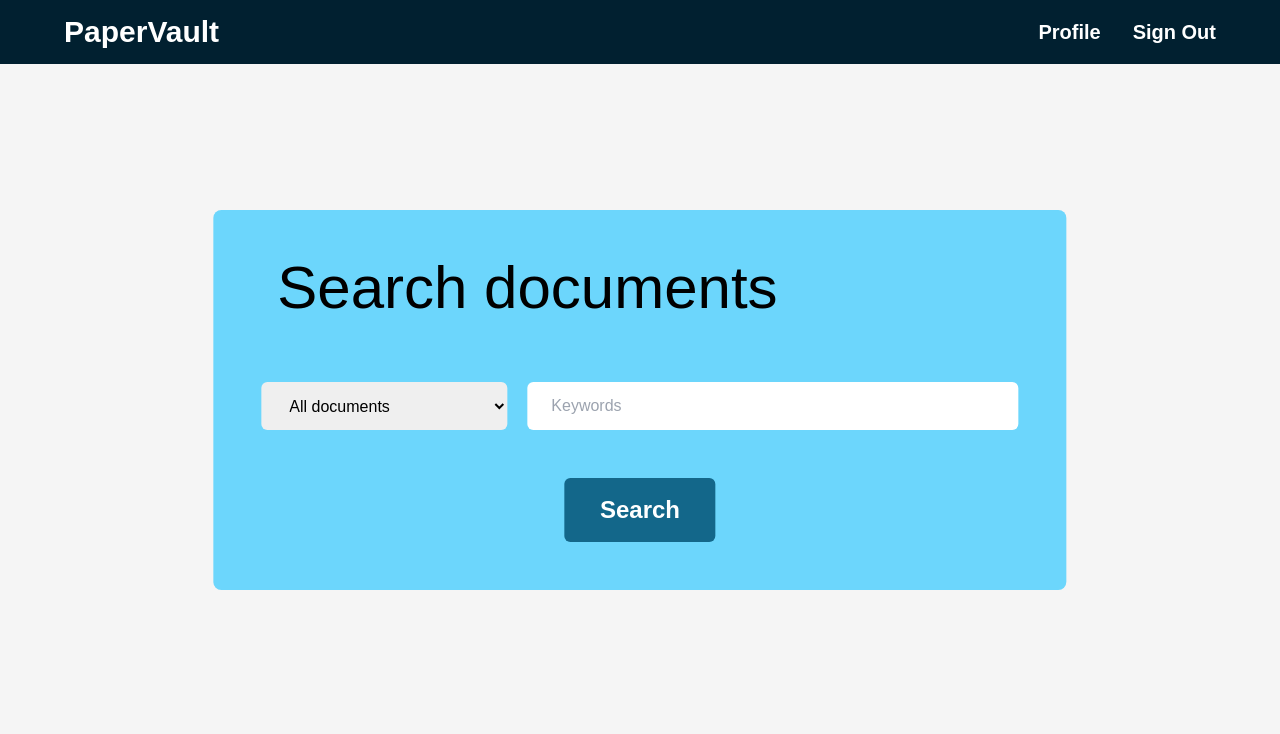
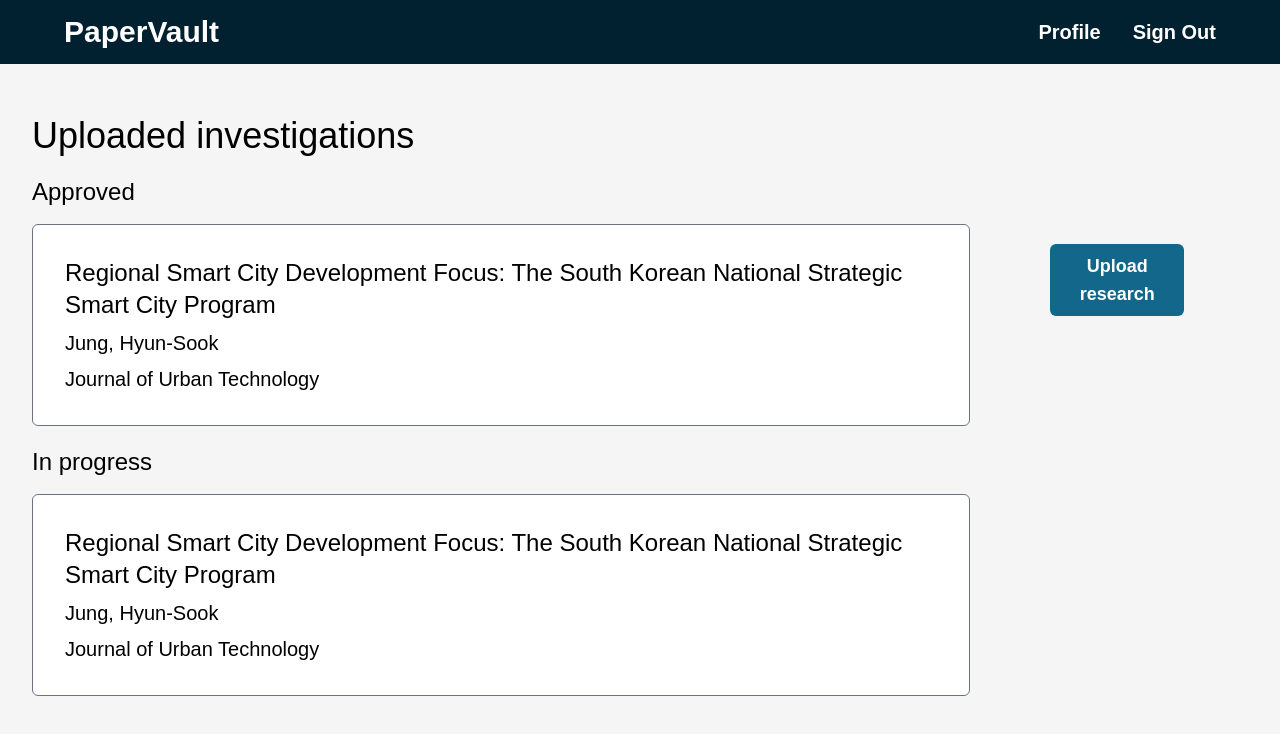
Before and after one commit to ARQUI-SOFTWARE-EMERGENTES/papervault-app, an Angular app: page /my-research in a window 1280 px wide. Before the commit this address led to /search. Shown: the top 734 px of the page. Built offline with nearby package versions, Linux system fonts and the light colour scheme; a web font is replaced by a local one.

Commit message:
feat: add my-research design

```diff
--- a/src/app/app.routes.ts
+++ b/src/app/app.routes.ts
@@ -5,6 +5,7 @@ import { SearchComponent } from './search/search.component';
 import { UploadComponent } from './upload/upload.component';
 import { ProfileComponent } from './profile/profile.component';
 import { ResearchComponent } from './research/research.component';
+import { MyResearchComponent } from './my-research/my-research.component';
 
 export const routes: Routes = [
     { path: 'login', component: LoginComponent },
@@ -13,5 +14,6 @@ export const routes: Routes = [
     { path:'upload', component: UploadComponent},
     { path:'profile/:id', component: ProfileComponent},
     { path: 'research/:id', component: ResearchComponent },
+    { path: 'my-research', component: MyResearchComponent },
     { path: '**', redirectTo: 'search'}
 ];
--- /dev/null
+++ b/src/app/my-research/my-research.component.html
@@ -0,0 +1,28 @@
+<div class="flex flex-col m-8">
+    <div class="mt-5 flex gap-20">
+        <div class="w-full flex flex-col gap-5">
+            <p class="text-4xl">Uploaded investigations</p>
+            <div>
+                <p class="text-2xl pb-4">Approved</p>
+                <div class="bg-white w-full border rounded-md border-gray-500 p-8 flex flex-col gap-2 cursor-pointer">
+                    <h4 class="text-2xl">Regional Smart City Development Focus: The South Korean National Strategic Smart City Program</h4>
+                    <p class="text-xl">Jung, Hyun-Sook</p>
+                    <p class="text-xl">Journal of Urban Technology</p>
+                </div>
+            </div>
+            <div>
+                <p class="text-2xl pb-4">In progress</p>
+                <div class="bg-white w-full border rounded-md border-gray-500 p-8 flex flex-col gap-2 cursor-pointer">
+                    <h4 class="text-2xl">Regional Smart City Development Focus: The South Korean National Strategic Smart City Program</h4>
+                    <p class="text-xl">Jung, Hyun-Sook</p>
+                    <p class="text-xl">Journal of Urban Technology</p>
+                </div>
+            </div>
+        </div>
+        <div class="mt-32 mr-16">
+            <button [routerLink]="['/upload']"  type="submit" class="text-lg bg-secondary rounded-md px-4 py-2 font-bold text-white">
+                Upload research
+            </button>
+        </div>
+    </div>
+</div>
--- a/src/app/profile/profile.component.html
+++ b/src/app/profile/profile.component.html
@@ -64,7 +64,7 @@
         </div>
     </div>
     <div class="mt-32 mr-64">
-        <button type="button" class="text-lg bg-secondary rounded-md px-4 py-2 font-bold text-white">
+        <button [routerLink]="['/my-research']"  type="submit" class="text-lg bg-secondary rounded-md px-4 py-2 font-bold text-white">
             Go to My research >>
         </button>
     </div>
--- a/src/app/profile/profile.component.ts
+++ b/src/app/profile/profile.component.ts
@@ -6,11 +6,12 @@ import {ActivatedRoute} from "@angular/router";
 import {NgForm} from "@angular/forms";
 import { FormsModule } from '@angular/forms';
 import { ReactiveFormsModule } from '@angular/forms';
+import { RouterModule } from '@angular/router';
 
 @Component({
   selector: 'app-profile',
   standalone: true,
-  imports: [NgIf, FormsModule, ReactiveFormsModule],
+  imports: [NgIf, FormsModule, ReactiveFormsModule, RouterModule],
   templateUrl: './profile.component.html',
   styleUrl: './profile.component.css'
 })
```
Also changed, not shown: src/app/my-research/my-research.component.ts (added, +15 -0 lines), src/app/my-research/my-research.component.css (added), 1 other file (tests, documents, lock files or other folders).
